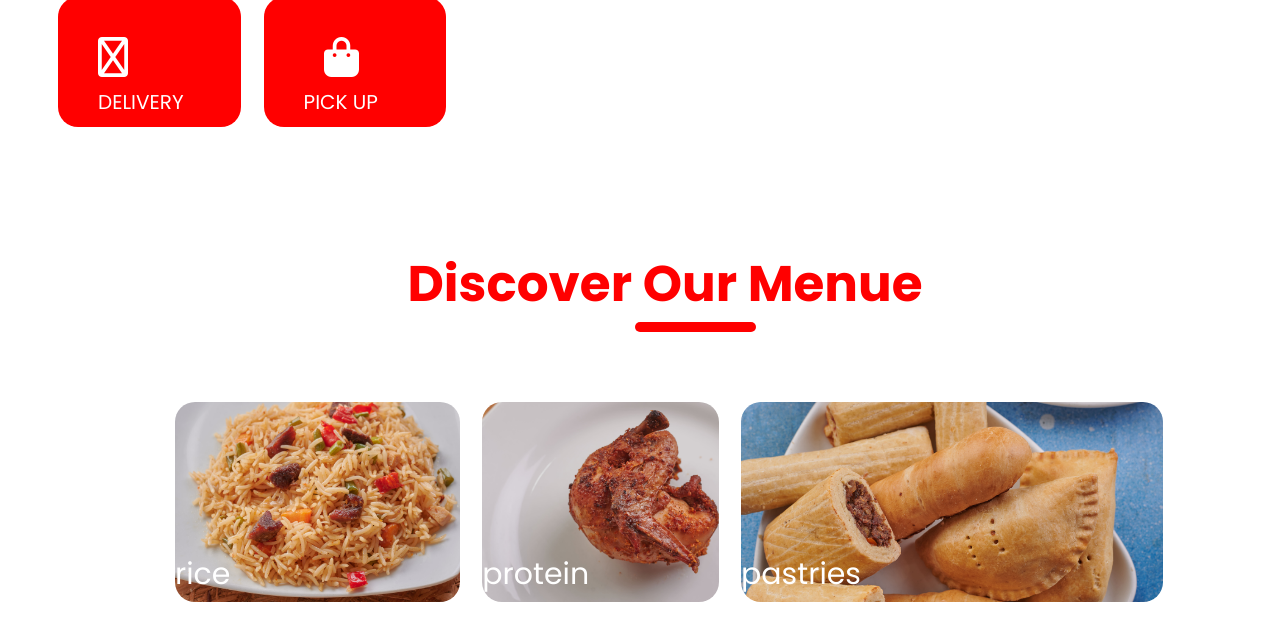
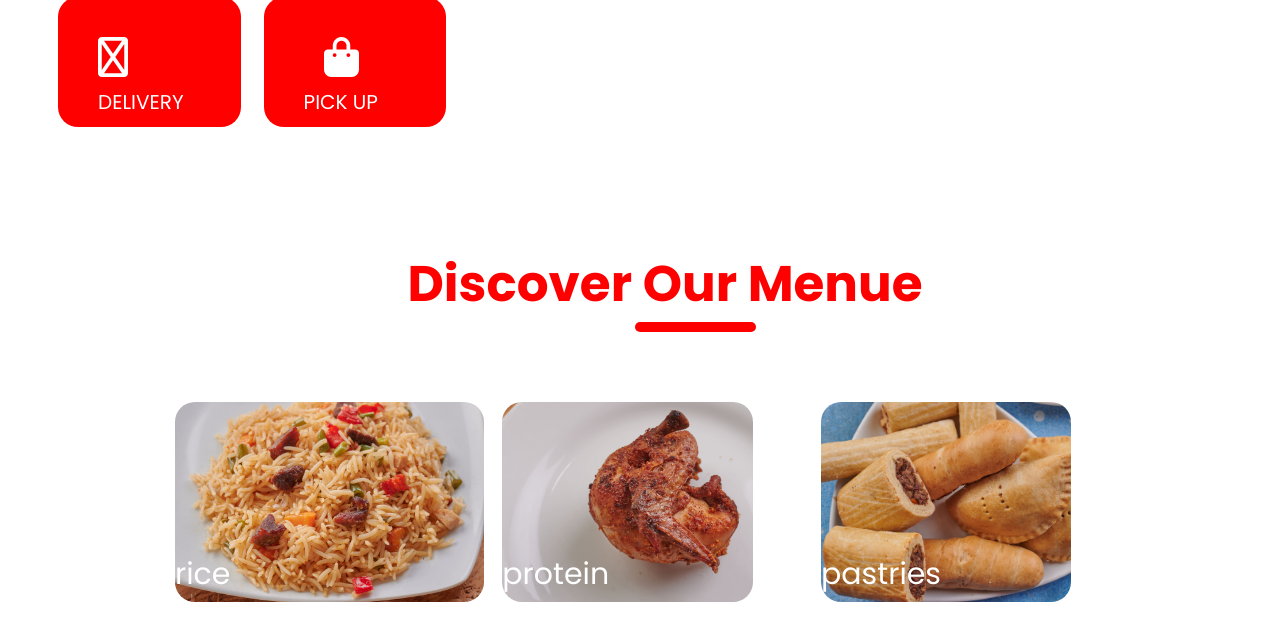
Before and after one commit to favouritegold/crunchies, a plain HTML site: page index.html in a window 1280 px wide. Shown: the part 497-1134 px from the top of the page. Drawn offline with Linux system fonts and the light colour scheme.

Commit message:
first commit

```diff
--- a/index.css
+++ b/index.css
@@ -287,11 +287,11 @@ body{
 .pastries{
     background-image: url(./Pastries.jpg);
 
-    width: 120%;
+    width: 80%;
     background-size: cover;
     height: 200px;
     border-bottom: 30px;
-    margin-right: 100px;
+    margin-left: 40px;
      border-radius: 20px;
 }
 .pastries p{
```
